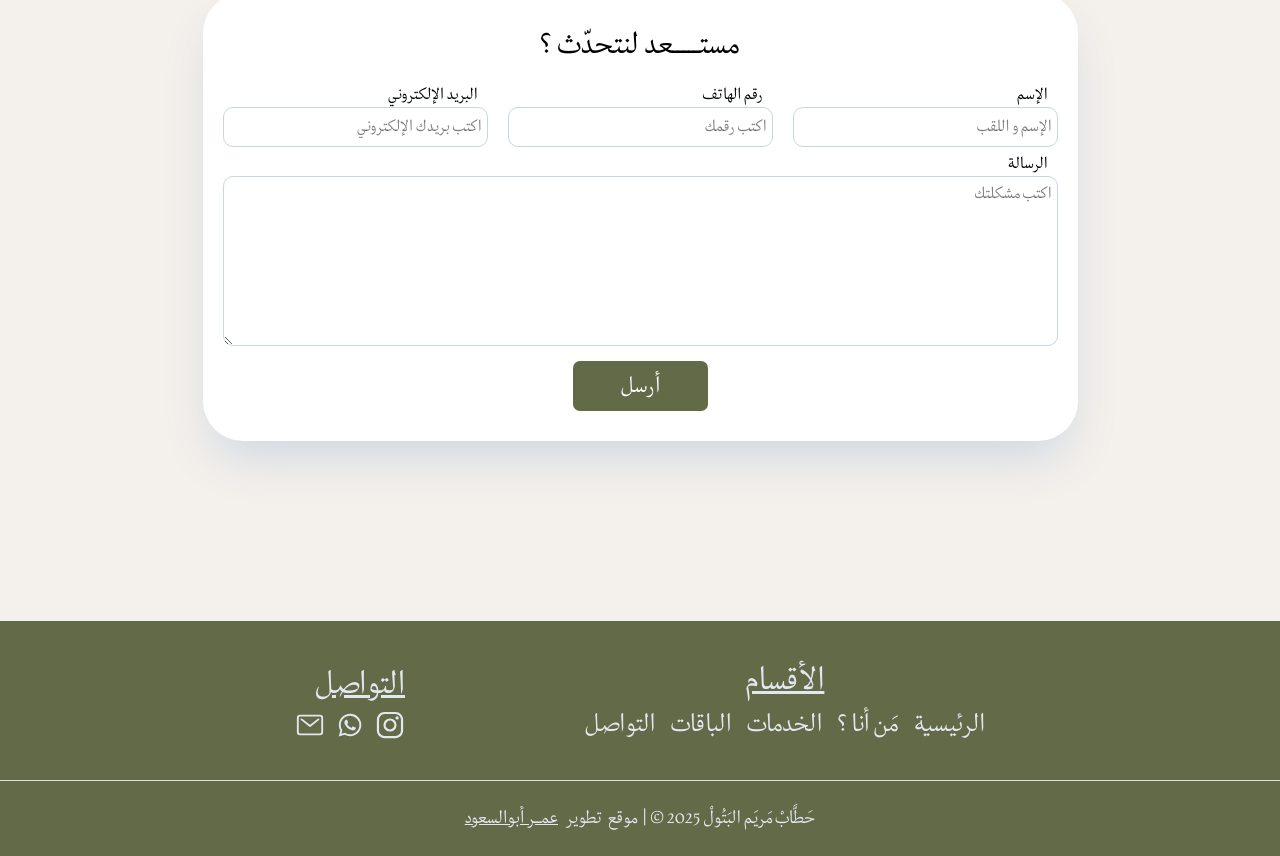
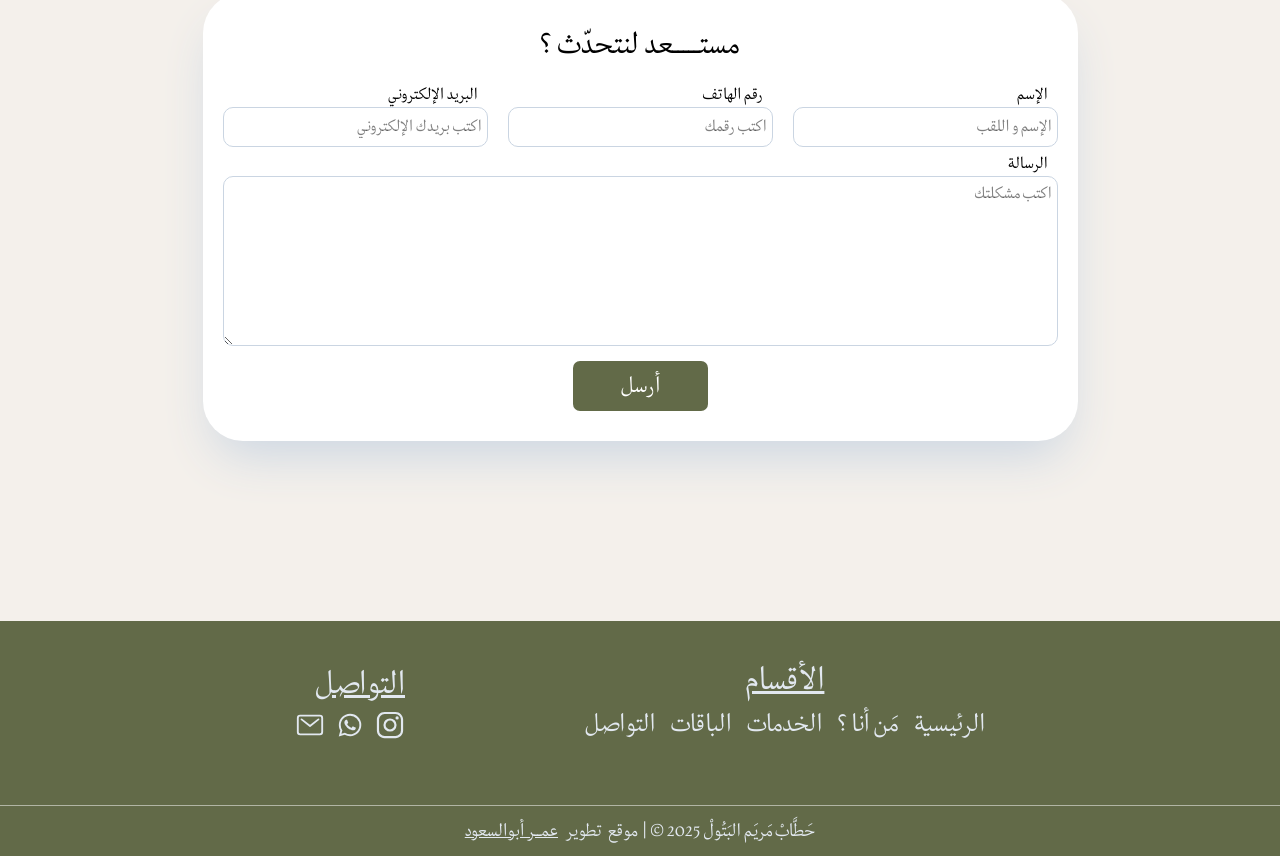
Before and after one commit to OmarAbdelhamed/mariemhattab, a React (Vite) app: page / in a window 1280 px wide. Shown: the part 5295-6151 px from the top of the page. Built offline with nearby package versions, Linux system fonts and the light colour scheme.

Commit message:
Initial commit

```diff
--- a/src/components/Footer.jsx
+++ b/src/components/Footer.jsx
@@ -93,8 +93,8 @@ const Footer = ({ mainRef, whoamiRef, servicesRef, packsRef, contactRef }) => {
 
       {/* Footer Bottom */}
       <div className='w-full flex flex-col items-center justify-end mt-[20px] md:mt-0'>
-        <hr className='w-full h-[1px]  bg-white border-0 opacity-80' />
-        <div className='flex flex-row md:flex-row items-center justify-center h-[50px] md:h-[75px] gap-[5px] md:gap-0'>
+        <hr className='w-full h-[1px]  bg-white border-0 opacity-50' />
+        <div className='flex flex-row md:flex-row items-center justify-center h-[40px] md:h-[50px] gap-[5px] md:gap-0'>
           <p className='text-[14px] md:text-[18px] text-slate-200 subpixel-antialiased'>
             حَطَّابْ مَريَم البَتُولْ 2025 ©
           </p>
```
